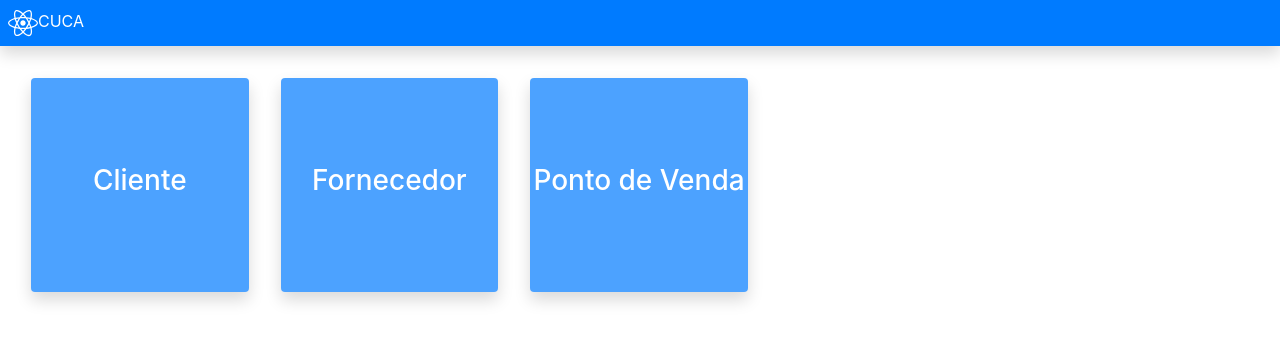
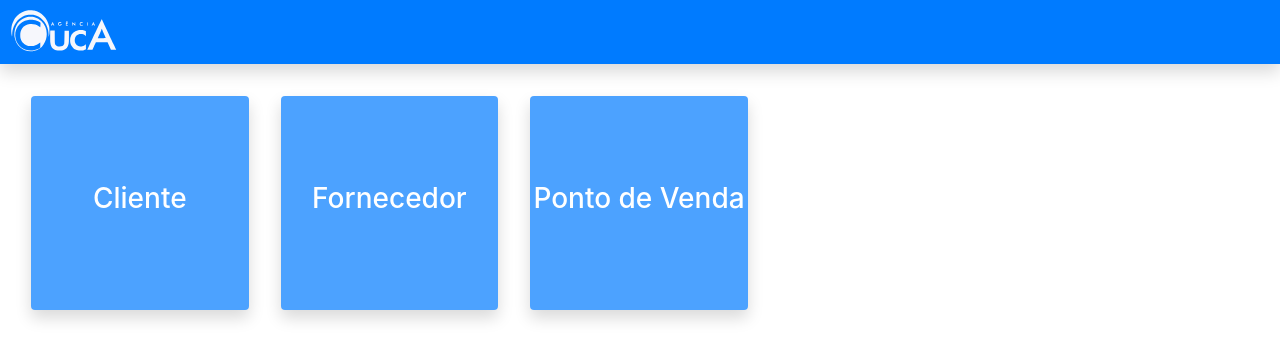
Before and after one commit to alvino/react-cuca-app, a React (Create React App) app: page / in a window 1280 px wide. Shown: the top 360 px of the page. Built offline with nearby package versions, Linux system fonts and the light colour scheme.

Commit message:
adicionando logo

```diff
--- a/src/components/Header.js
+++ b/src/components/Header.js
@@ -1,7 +1,7 @@
 import React from "react";
 import { Link } from 'react-router-dom'
 
-import { FaReact } from "react-icons/fa";
+import logoCuca from '../assert/logo_cuca.svg'
 
 
 export default function Header(props) {
@@ -10,7 +10,7 @@ export default function Header(props) {
 
     <nav className="navbar navbar-expand-lg navbar-dark bg-primary shadow p-2 mb-3">
       <Link to='/' className='text-white'>
-        <FaReact title="CUCA" size='30px' />CUCA
+        <img src={logoCuca} width='120px' alt="Logo" />
       </Link>
 
       <button className="navbar-toggler" type="button" data-toggle="collapse" data-target="#navbarSupportedContent" aria-controls="navbarSupportedContent" aria-expanded="false" aria-label="Toggle navigation">
```
